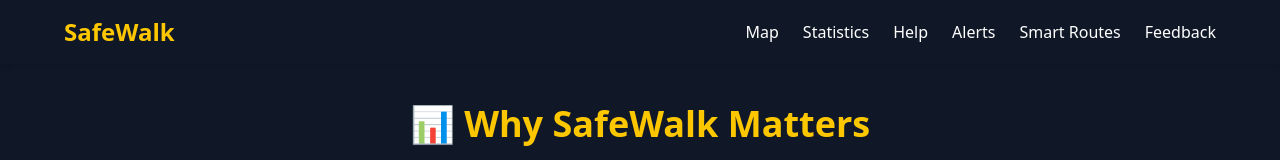
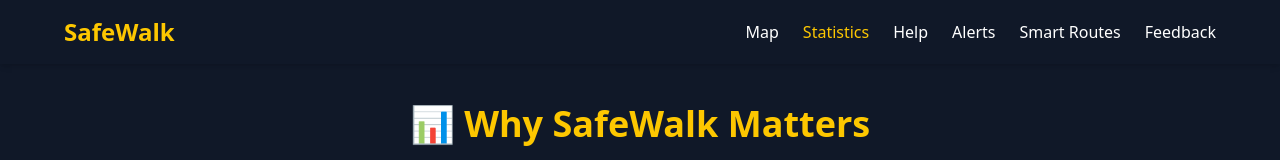
Before and after one commit to Dextron04/SafeWalk, a React (Vite) app in the folder safewalk/: page /statistics in a window 1280 px wide. Shown: the top 160 px of the page. Built offline with nearby package versions, Linux system fonts and the light colour scheme.

Commit message:
small fix

```diff
--- a/safewalk/src/components/Navbar.jsx
+++ b/safewalk/src/components/Navbar.jsx
@@ -32,7 +32,7 @@ export default function Navbar() {
           <Link to="/map" className={isActive("/map")}>
             Map
           </Link>
-          <Link to="/statistics" className={isActive("/statics")}>
+          <Link to="/statistics" className={isActive("/statistics")}>
             Statistics
           </Link>
           <Link to="/help" className={isActive("/help")}>
```
